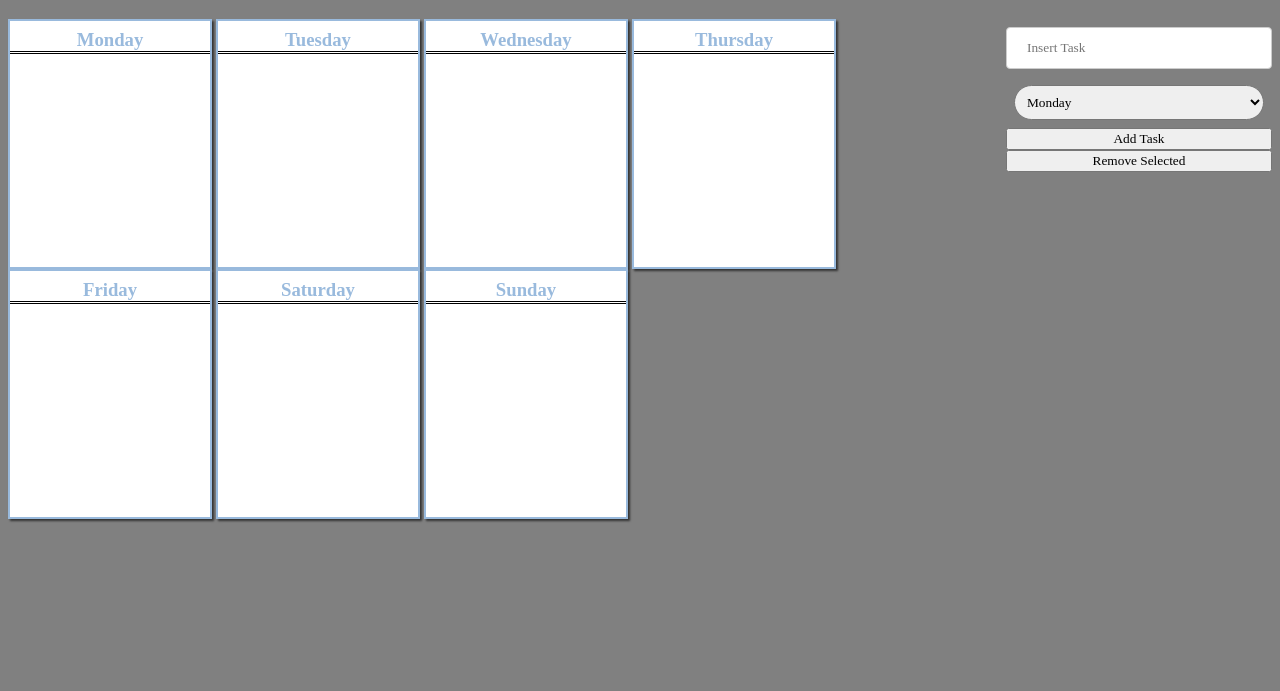
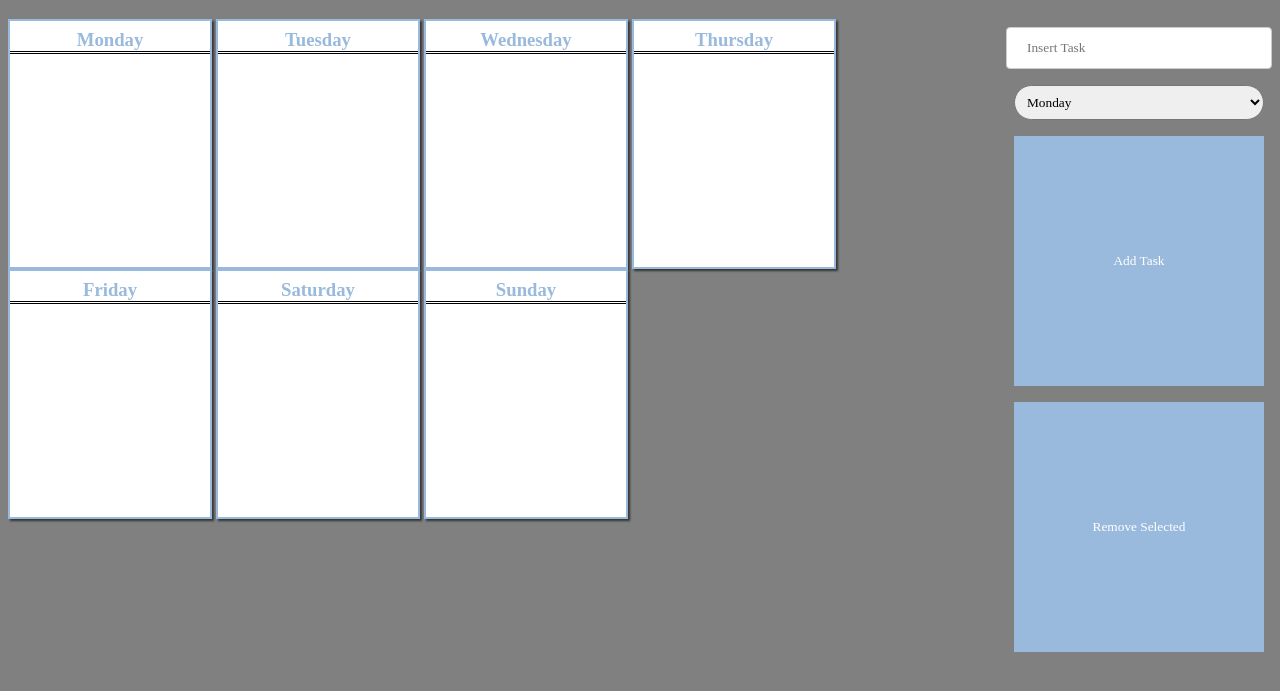
Before and after one commit to randy6/FinalProject, a website: page index.html in a window 1280 px wide. Shown: the part 61-752 px from the top of the page. Drawn offline with nearby package versions, Linux system fonts and the light colour scheme.

Commit message:
unstaged

```diff
--- a/style.css
+++ b/style.css
@@ -34,7 +34,7 @@ input, select {
 	outline: none;
 }
 
-#button1 {
+button {
 	width: 250px;
 	height: 250px;
 	margin: 0.5rem;
```
